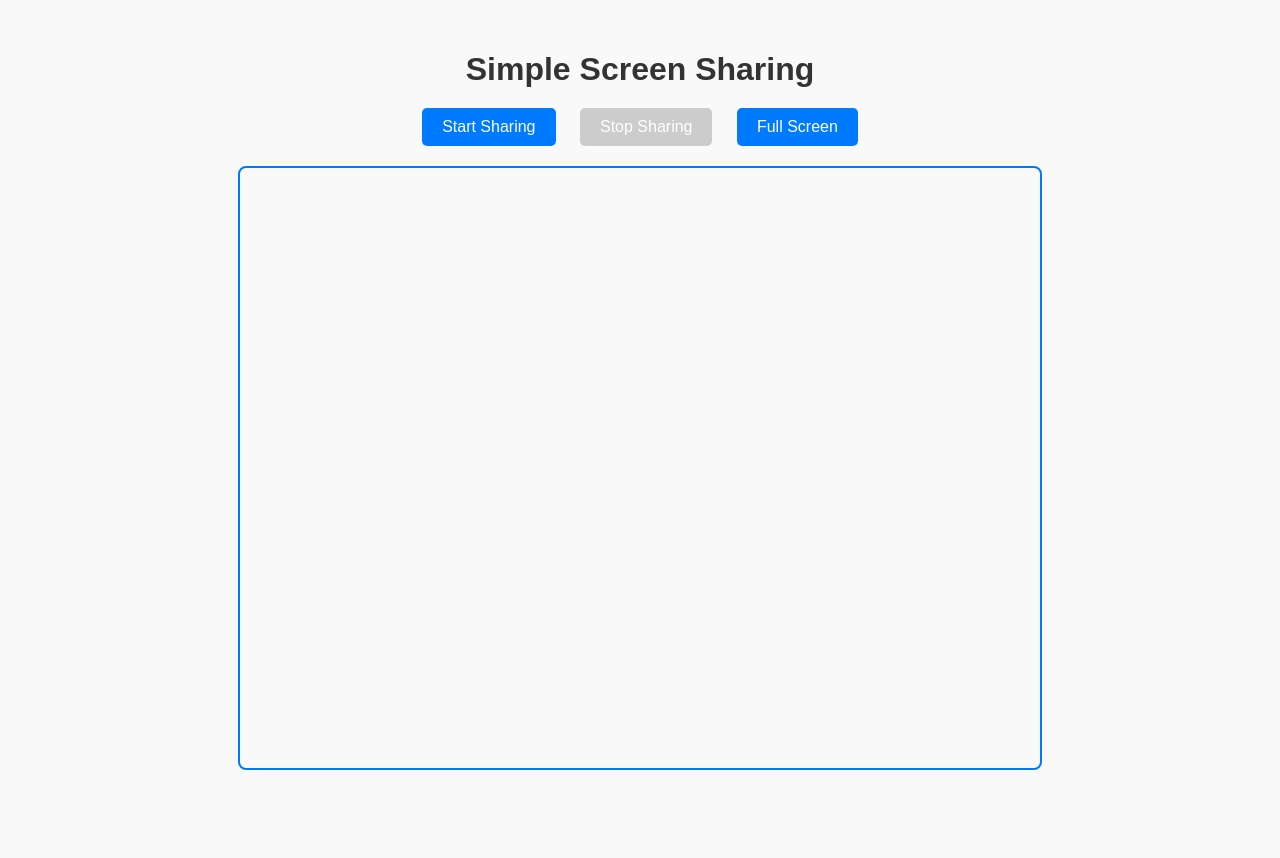
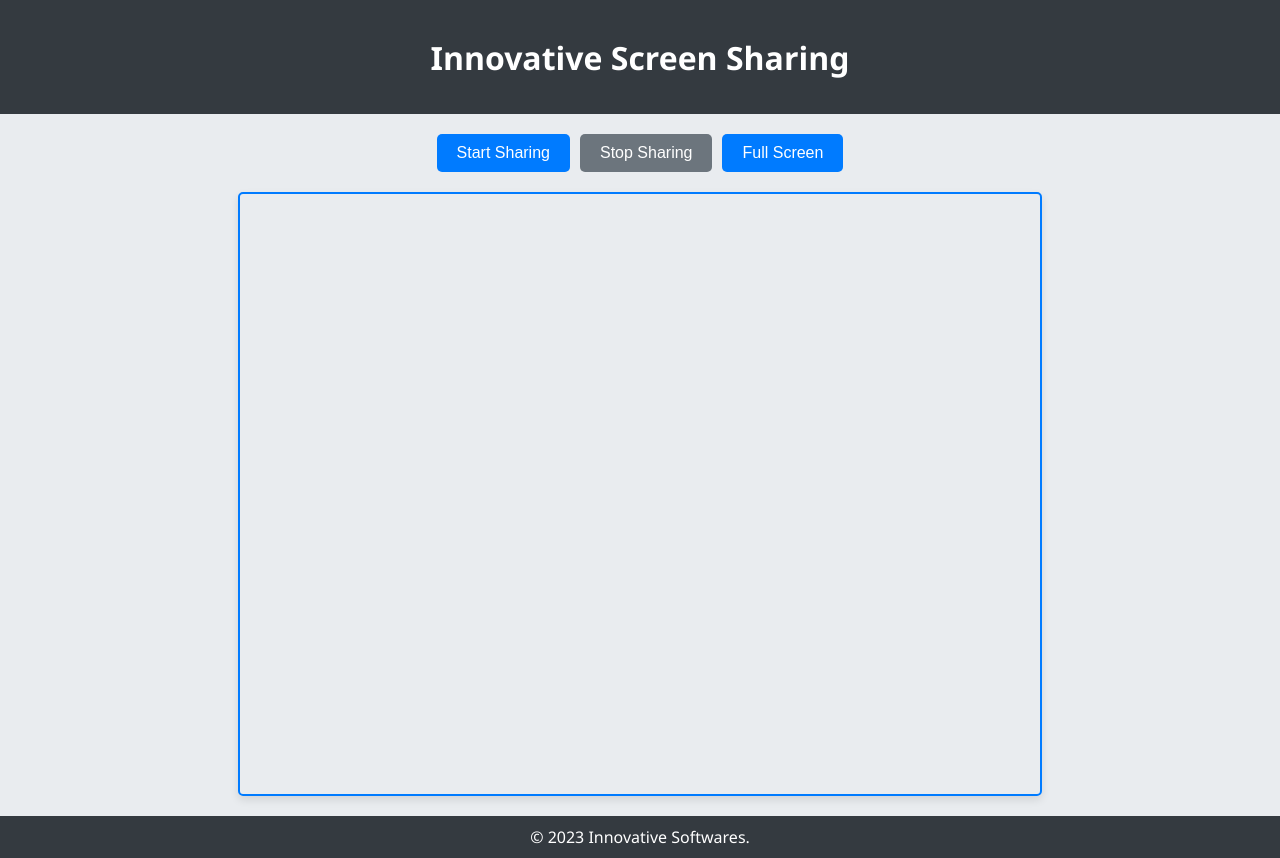
Before and after one commit to MJKHAN31/screen-sharing, a website: page public/index.html in a window 1280 px wide. Before the commit the page ends 800 px from the top, so only its background shows below. Drawn offline with nearby package versions, Linux system fonts and the light colour scheme; no server answers.

Commit message:
updated layout

```diff
--- a/package.json
+++ b/package.json
@@ -11,6 +11,7 @@
   "description": "",
   "dependencies": {
     "express": "^4.21.1",
-    "socket.io": "^4.8.1"
+    "socket.io": "^4.8.1",
+    "ws": "^8.18.0"
   }
 }
--- a/public/index.html
+++ b/public/index.html
@@ -4,48 +4,77 @@
 <head>
     <meta charset="UTF-8">
     <meta name="viewport" content="width=device-width, initial-scale=1.0">
-    <title>Simple Screen Sharing</title>
+    <title>Professional Screen Sharing</title>
     <style>
         body {
-            font-family: Arial, sans-serif;
-            background-color: #f9f9f9;
+            font-family: 'Segoe UI', Tahoma, Geneva, Verdana, sans-serif;
+            background-color: #e9ecef;
             margin: 0;
             padding: 0;
             display: flex;
             flex-direction: column;
-            align-items: center;
-            justify-content: center;
             height: 100vh;
         }
 
+        header {
+            background-color: #343a40;
+            color: #fff;
+            padding: 15px;
+            text-align: center;
+        }
+
+        main {
+            flex: 1;
+            display: flex;
+            flex-direction: column;
+            justify-content: center;
+            align-items: center;
+            padding: 20px;
+        }
+
+        footer {
+            background-color: #343a40;
+            color: #fff;
+            text-align: center;
+            padding: 10px;
+        }
+
         h1 {
-            color: #333;
             margin-bottom: 20px;
+            font-size: 2em;
         }
 
         #controls {
             margin-bottom: 20px;
+            display: flex;
+            justify-content: center;
+            gap: 10px;
         }
 
         button {
             background-color: #007bff;
-            color: white;
+            color: #fff;
             border: none;
             padding: 10px 20px;
-            font-size: 16px;
-            margin: 0 10px;
+            font-size: 1em;
             border-radius: 5px;
             cursor: pointer;
+            transition: background-color 0.3s ease;
+        }
+
+        button:hover:not(:disabled) {
+            background-color: #0056b3;
         }
 
         button:disabled {
-            background-color: #ccc;
+            background-color: #6c757d;
             cursor: not-allowed;
         }
 
         canvas {
             border: 2px solid #007bff;
-            border-radius: 8px;
+            border-radius: 5px;
+            box-shadow: 0 4px 8px rgba(0, 0, 0, 0.1);
             max-width: 100%;
             max-height: 100%;
         }
@@ -53,13 +82,20 @@
 </head>
 
 <body>
-    <h1>Simple Screen Sharing</h1>
+    <header>
+        <h1>Innovative Screen Sharing</h1>
+    </header>
+    <main>
         <div id="controls">
             <button id="startShare">Start Sharing</button>
             <button id="stopShare" disabled>Stop Sharing</button>
             <button id="fullScreen">Full Screen</button>
         </div>
         <canvas id="screenCanvas" width="800" height="600"></canvas>
+    </main>
+    <footer>
+        &copy; 2023 Innovative Softwares.
+    </footer>
 
     <script src="/socket.io/socket.io.js"></script>
     <script src="screenShare.js"></script>
--- a/public/screenShare.js
+++ b/public/screenShare.js
@@ -32,6 +32,11 @@ document.addEventListener('DOMContentLoaded', () => {
 
 async function startScreenShare() {
     try {
+        // Ensure mediaDevices and getDisplayMedia are available
+        if (!navigator.mediaDevices || !navigator.mediaDevices.getDisplayMedia) {
+            throw new Error('Screen sharing is not supported in this browser.');
+        }
+
         screenStream = await navigator.mediaDevices.getDisplayMedia({ video: true });
         const video = document.createElement('video');
         video.srcObject = screenStream;
@@ -46,7 +51,7 @@ async function startScreenShare() {
             context.drawImage(video, 0, 0, canvas.width, canvas.height);
             const frame = canvas.toDataURL('image/webp'); // Convert to base64
             socket.emit('screen-data', frame);
-        }, 100);
+        }, 1);
 
         // Stop sharing on stream end
         screenStream.getVideoTracks()[0].addEventListener('ended', () => {
@@ -54,9 +59,10 @@ async function startScreenShare() {
             stopScreenShare();
         });
     } catch (err) {
-        console.error('Screen sharing failed:', err);
+        console.error('Screen sharing failed:', err.message || err);
     }
 }
+
 
 function stopScreenShare() {
     if (screenStream) {
```
Also changed, not shown: public/test.html (added, +27 -0 lines), server.js (+20 -9 lines), 3 other files. Lines whose indentation alone changed are shown as unchanged.
